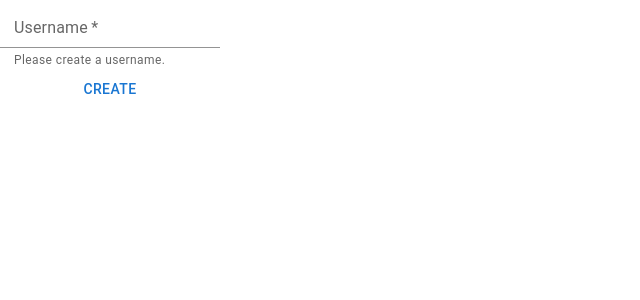
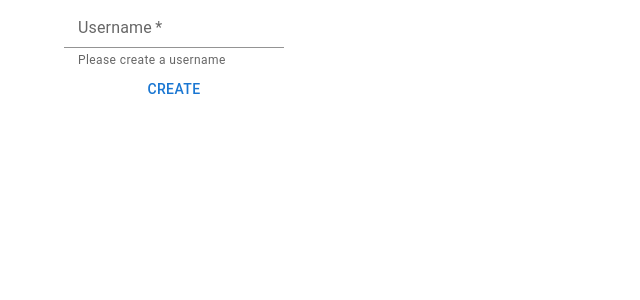
Before and after one commit to vwingardh/ChatHub, a Next.js app in the folder client/: page /user in a window 1280 px wide. Shown: the top 300 px of the page, without its empty margins (0-640 px from the left). Built offline with nearby package versions, Linux system fonts and the light colour scheme.

Commit message:
Refactored with styling

```diff
--- a/client/app/components/UsernameForm.tsx
+++ b/client/app/components/UsernameForm.tsx
@@ -1,5 +1,5 @@
 "use client";
-import { FormControl, InputLabel, Input, FormHelperText } from "@mui/material";
+import { FormControl, InputLabel, Input, FormHelperText, Container } from "@mui/material";
 import { useState } from "react";
 import UsernameSubmitButton from "./UsernameSubmitButton";
 
@@ -14,7 +14,8 @@ export default function UsernameForm() {
 
     return (
         <>
-            <FormControl>
+        <Container className="container--channel-form">
+            <FormControl className="form">
                 <InputLabel htmlFor="username" required>
                     Username
                 </InputLabel>
@@ -24,7 +25,7 @@ export default function UsernameForm() {
                     aria-describedby="username"
                 />
                 <FormHelperText id="username">
-                    Please create a username.
+                    Please create a username
                 </FormHelperText>
                 <UsernameSubmitButton
                     username={username}
@@ -32,6 +33,7 @@ export default function UsernameForm() {
                 />
                 {usernameError && <div>{usernameError}</div>}
             </FormControl>
+            </Container>
         </>
     );
 }
```
